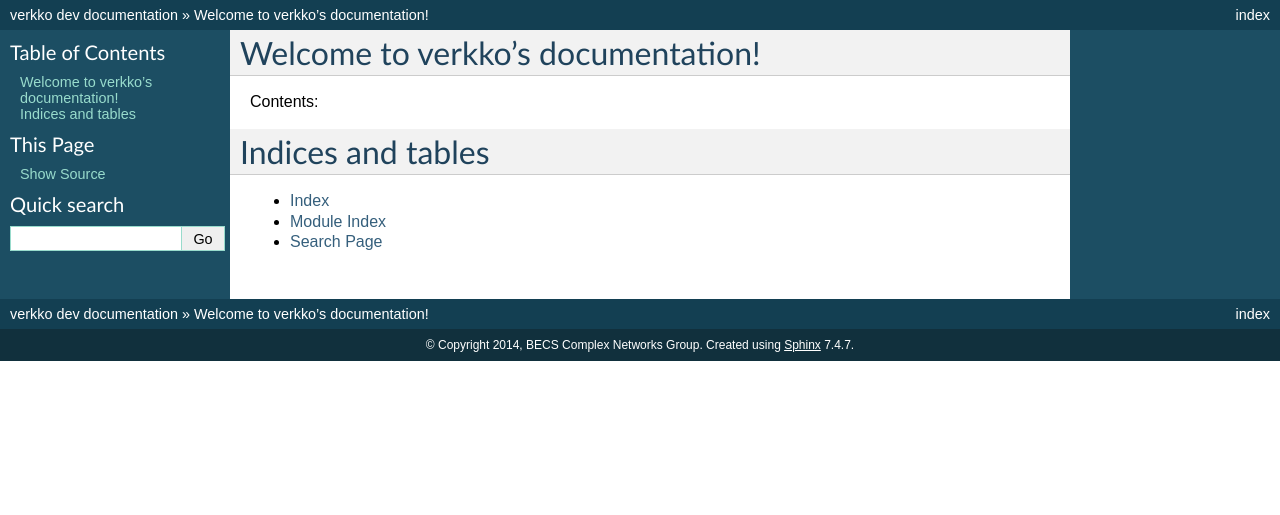
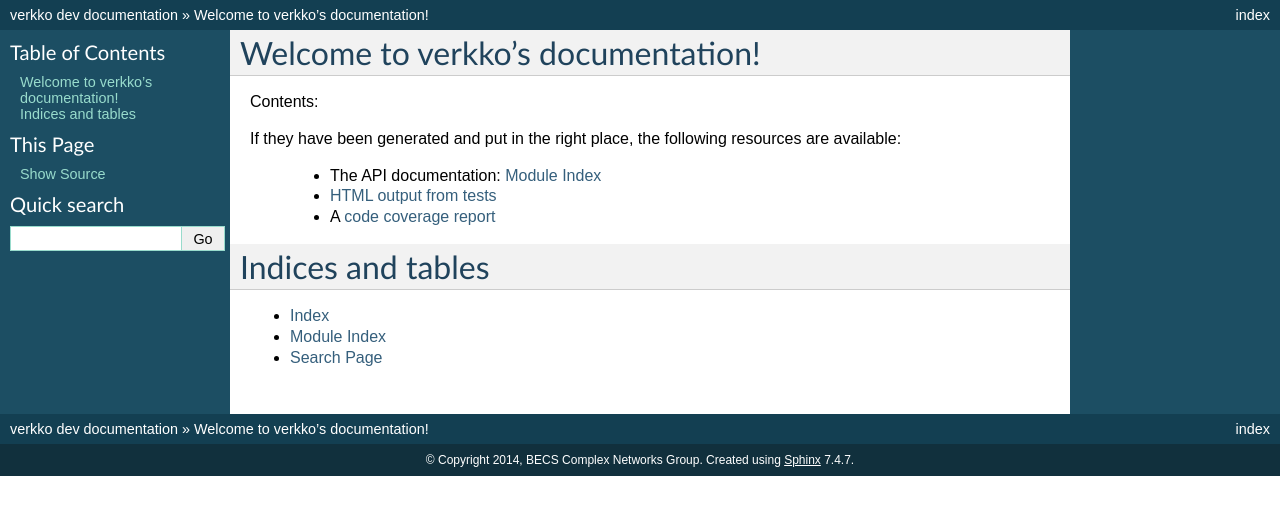
Before and after one commit to CxAalto/verkko, a Sphinx documentation site: the page built from docs/index.rst, in a window 1280 px wide. Shown: the top 515 px of the page. Built offline with Sphinx 7.4.7, drawn with Linux system fonts in a browser that asks for light colours; formulas are drawn with MathJax 3.

Commit message:
Basic pointers in documentation index.

```diff
--- a/docs/index.rst
+++ b/docs/index.rst
@@ -11,6 +11,13 @@ Contents:
 .. toctree::
    :maxdepth: 2
 
+If they have been generated and put in the right place, the following
+resources are available:
+
+ * The API documentation: :ref:`modindex`
+ * `HTML output from tests <../../test-results.html>`_
+ * A `code coverage report <../../coverage/>`_
+
 
 
 Indices and tables
```
